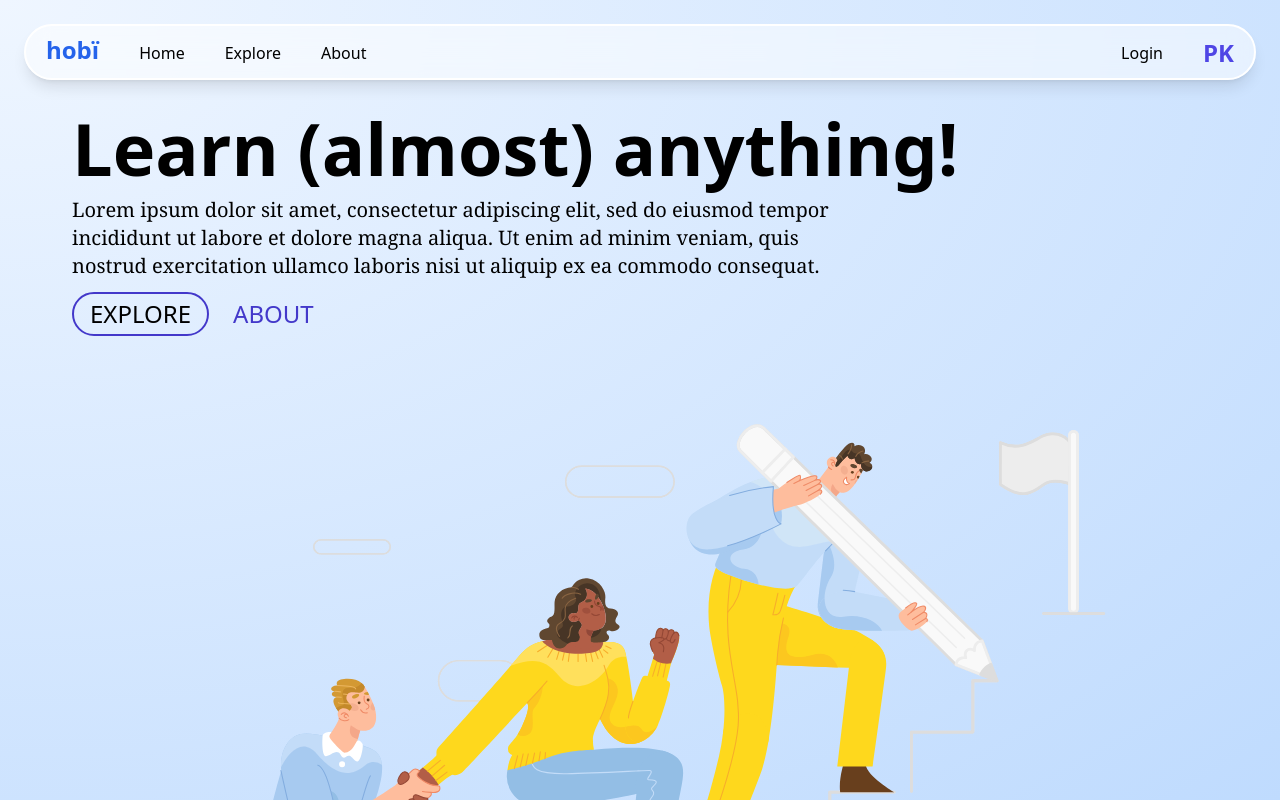
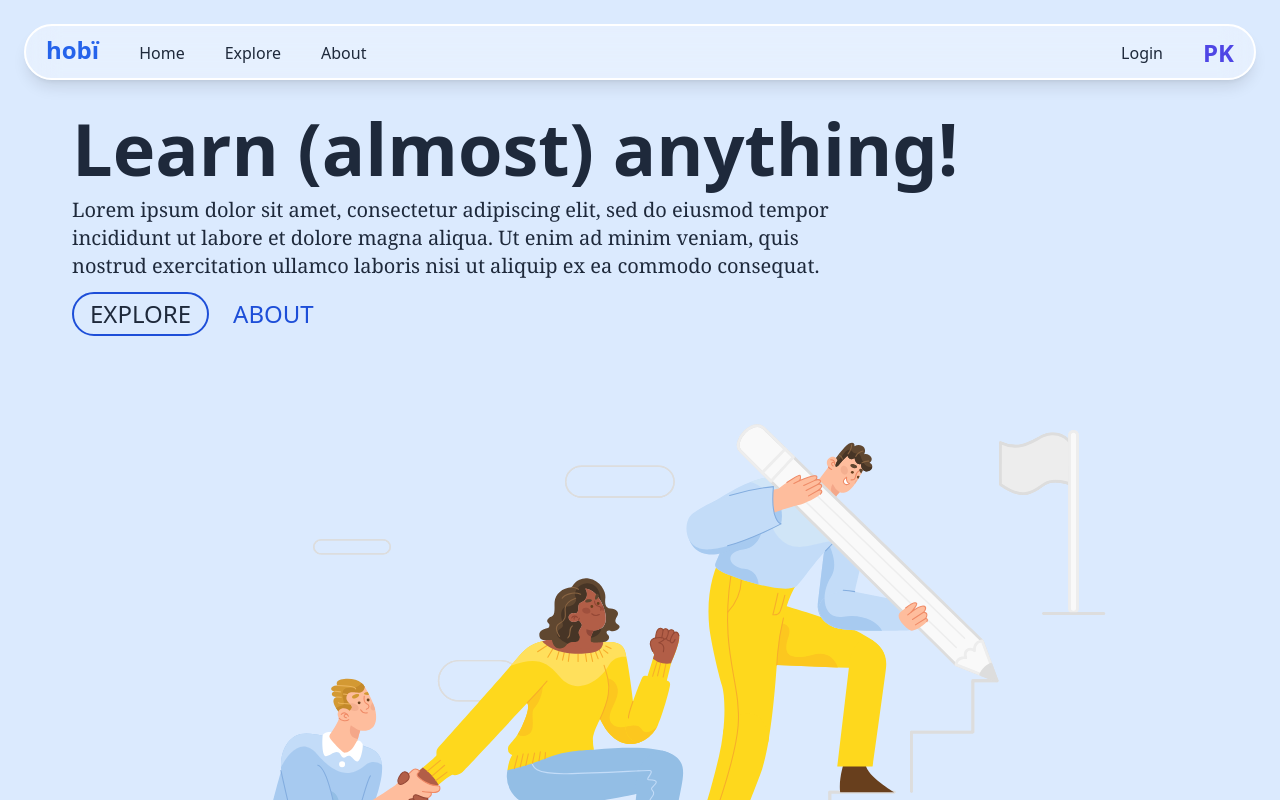
Before and after one commit to SchoolOfCode/bc13_final-project_front-end-zen-coders, a Next.js app: page / in a window 1280 px wide. Shown: the top 800 px of the page. Built offline with nearby package versions, Linux system fonts and the light colour scheme; no server answers.

Commit message:
styling colouers

```diff
--- a/components/ExploreCard/ExploreCard.js
+++ b/components/ExploreCard/ExploreCard.js
@@ -40,7 +40,7 @@ export default function ExploreCard({
 
   return (
     <Link href={`/profile/${sharerId}`}>
-      <div className="flex h-full flex-row items-center justify-center rounded-3xl border-2 border-white bg-white/80 shadow-lg backdrop-blur-sm hover:border-blue-500  hover:shadow-2xl md:flex-col">
+      <div className="hover:rounder flex h-full flex-row items-center justify-center rounded-3xl border-2 border-white bg-slate-100 shadow-xl backdrop-blur-2xl hover:border-blue-500  hover:shadow-md md:flex-col">
         <div className="m-2 flex w-1/4 items-start self-start md:static md:m-5 md:h-20 md:w-20 md:self-end md:rounded-full md:border-2 md:border-black">
           {skill === 'Knitting' ? (
             <img
@@ -99,8 +99,11 @@ export default function ExploreCard({
             <h1 className="w-full text-lg font-bold">{title}</h1>
             <p className="text-lg font-light">{name}</p>
           </div>
-          <div className="mt-2.5 flex flex-row">
-            <img className="h-30 mr-3 w-24" src="/icons/arrow-black.svg" />
+          <div className="mt-2.5 ml-1 flex flex-row">
+            <img
+              className="h-30 mr-3 w-24 md:pb-3"
+              src="/icons/arrow-black.svg"
+            />
             <div className="flex flex-row items-end justify-end gap-3 md:flex-col md:items-start md:gap-0">
               <p className="flex flex-row">
                 {hour}:{minutes}
--- a/components/Navbar/Navbar.js
+++ b/components/Navbar/Navbar.js
@@ -9,7 +9,7 @@ import Auth from '../Auth/Auth.js';
 export default function Navbar() {
   return (
     <div className="z-10 hidden h-20 w-full md:fixed md:flex">
-      <nav className="mx-6 mt-6 flex w-full flex-row items-baseline rounded-full border-2 border-white bg-white/50 p-2 shadow-lg backdrop-blur-md">
+      <nav className="mx-6 mt-6 flex w-full flex-row items-baseline rounded-full border-2 border-white bg-white/30 p-2 shadow-lg backdrop-blur-lg">
         <div className="flex w-full items-baseline justify-between ">
           <div className="ml-3 flex items-baseline gap-10">
             <Link href="/" className="text-2xl font-bold text-blue-600">
--- a/pages/_document.js
+++ b/pages/_document.js
@@ -4,7 +4,7 @@ export default function Document() {
   return (
     <Html lang="en">
       <Head />
-      <body className="h-screen w-screen bg-[radial-gradient(ellipse_at_top_left,_var(--tw-gradient-stops))] from-blue-50  to-blue-200">
+      <body className="border-slate-800 bg-blue-100 text-slate-800">
         <Main />
         <NextScript />
       </body>
--- a/pages/index.js
+++ b/pages/index.js
@@ -14,26 +14,26 @@ import Navbar from '../components/Navbar/Navbar';
 export default function Home() {
   return (
     <main>
-      <div className="md:pt-28 z-0 flex-col px-6 md:mx-12">
-        <h1 className="text-8xl md:hidden mt-3 font-normal">hobï</h1>
-        <h2 className="text-5xl md:text-7xl mt-3 md:mt-0 font-bold">
+      <div className="z-0 flex-col px-6 md:mx-12 md:pt-28">
+        <h1 className="mt-3 text-8xl font-normal md:hidden">hobï</h1>
+        <h2 className="mt-3 text-5xl font-bold md:mt-0 md:text-7xl">
           Learn (almost) anything!
         </h2>
-        <p className="md:w-2/3 md:mt-3 mt-3 font-serif text-lg md:text-xl">
+        <p className="mt-3 font-serif text-lg md:mt-3 md:w-2/3 md:text-xl">
           Lorem ipsum dolor sit amet, consectetur adipiscing elit, sed do
           eiusmod tempor incididunt ut labore et dolore magna aliqua. Ut enim ad
           minim veniam, quis nostrud exercitation ullamco laboris nisi ut
           aliquip ex ea commodo consequat.
         </p>
-        <div className="flex items-center gap-6 mt-3 md:mt-3 text-2xl">
+        <div className="mt-3 flex items-center gap-6 text-2xl md:mt-3">
           <Link
-            className="rounded-full border-2 text-xl md:text-2xl border-indigo-700 py-1 px-4 transition ease-in-out hover:bg-indigo-400 hover:bg-opacity-50"
+            className="rounded-full border-2 border-blue-700 py-1 px-4 text-xl transition ease-in-out hover:bg-blue-400 hover:bg-opacity-50 md:text-2xl"
             href="/explore"
           >
             EXPLORE
           </Link>
           <Link
-            className="text-indigo-700 text-xl md:text-2xl transition ease-in-out"
+            className="text-xl text-blue-700 transition ease-in-out md:text-2xl"
             href="/about"
           >
             ABOUT
```
